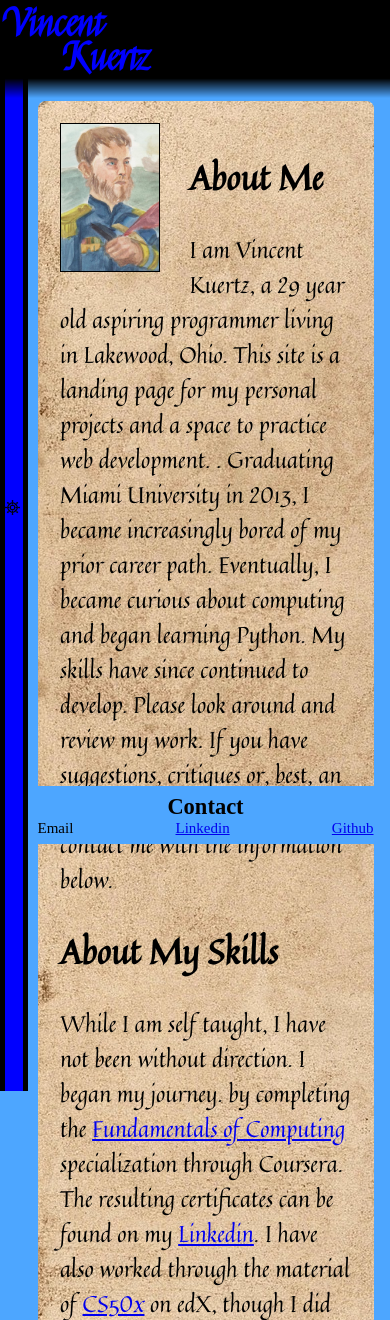
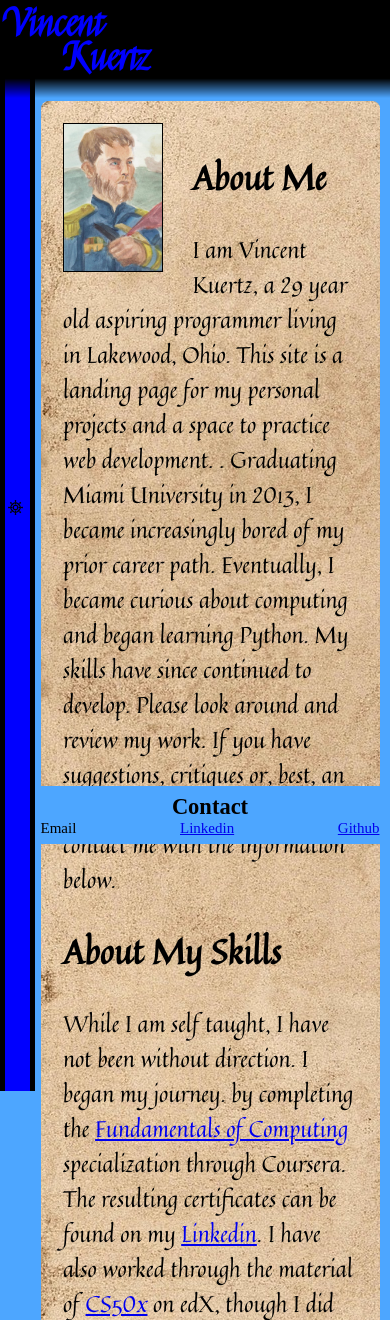
Before and after one commit to kuertzva/full-site, a Flask app: page / in a window 390 px wide; the page is wider, and only the part inside the window is pictured. Shown: the top 1320 px of that part. Run offline with Flask 2, Linux system fonts and the light colour scheme; some libraries are stand-ins or nearby versions.

Commit message:
increased nav-bar size

```diff
--- a/static/styles.css
+++ b/static/styles.css
@@ -58,8 +58,8 @@
 
   #contact {
     position: fixed;
-    margin-left: calc(var(--nav-content-width) + 2.5rem);
-    width: calc(95vw - 2.3rem);
+    margin-left: calc(var(--nav-content-width) + 2.7rem);
+    width: calc(95vw - 2.1rem);
     bottom: 0rem;
     padding: .5rem;
     padding-left: 0rem;
@@ -93,8 +93,8 @@
   }
 
   #content {
-    width: calc(95vw - (2.3rem));
-    margin-left: calc(var(--nav-content-width) + 2.5rem);
+    width: calc(95vw - (2.1rem));
+    margin-left: calc(var(--nav-content-width) + 2.7rem);
   }
 
 }
@@ -214,7 +214,7 @@ p {
   float: left;
   top: 0;
   left: calc(var(--nav-content-width) * -1);
-  width: calc(var(--nav-content-width) + 1.5rem);
+  width: calc(var(--nav-content-width) + 2rem);
   height: 120vh;
   background-color: blue;
   z-index: 3;
@@ -295,7 +295,7 @@ p {
   float: right;
   width: 1rem;
   top: 50vh;
-  right: .2rem;
+  right: .5rem;
   animation-name: wheel-spin;
   animation-duration: 1s;
   animation-timing-function: linear;
@@ -339,7 +339,7 @@ p {
   padding: 1em;
   border-radius: .5rem;
   background-image: url('./bkgd/paper.jpg');
-  overflow: auto;
+  overflow-y: : auto;
   font-family: 'pirate', cursive, fantasy, sans-serif;
   font-size: 1.5rem;
   z-index: 1;
```
